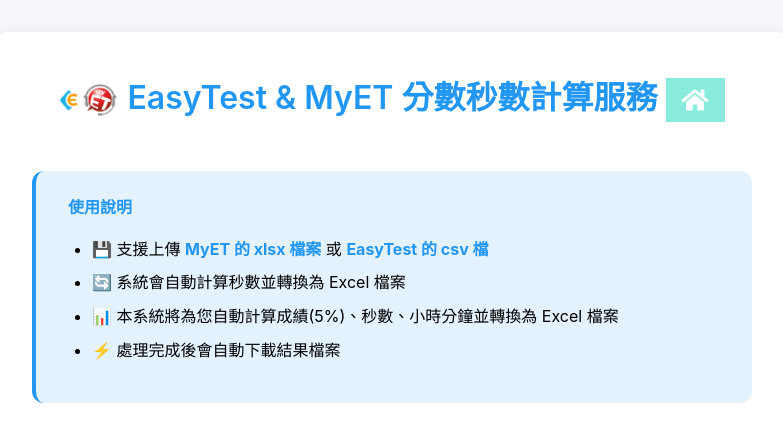
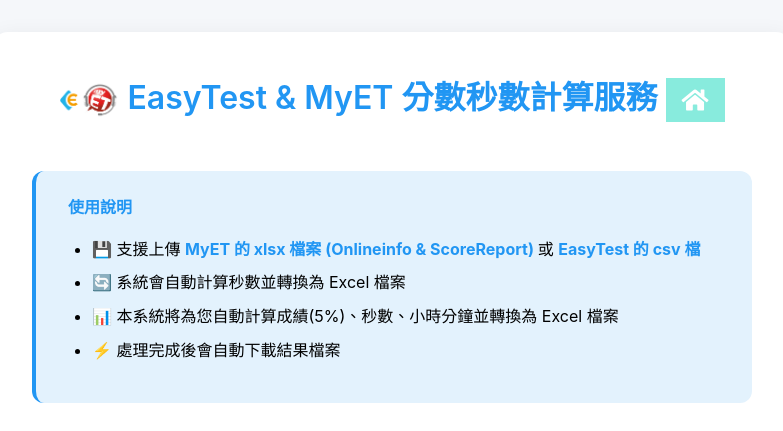
Before and after one commit to bridgerhung/easytest, a Flask app: page /legacy in a window 1280 px wide. Shown: the top 431 px of the page, without its empty margins (248-1031 px from the left). Run offline with Flask 3, Linux system fonts and the light colour scheme.

Commit message:
Update legacy.html

```diff
--- a/templates/legacy.html
+++ b/templates/legacy.html
@@ -60,7 +60,7 @@
         <p><strong>使用說明</strong></p>
         <ul>
           <li>
-            💾 支援上傳 <strong>MyET 的 xlsx 檔案</strong> 或
+            💾 支援上傳 <strong>MyET 的 xlsx 檔案 (Onlineinfo & ScoreReport) </strong> 或
             <strong>EasyTest 的 csv 檔</strong>
           </li>
           <li>🔄 系統會自動計算秒數並轉換為 Excel 檔案</li>
```
